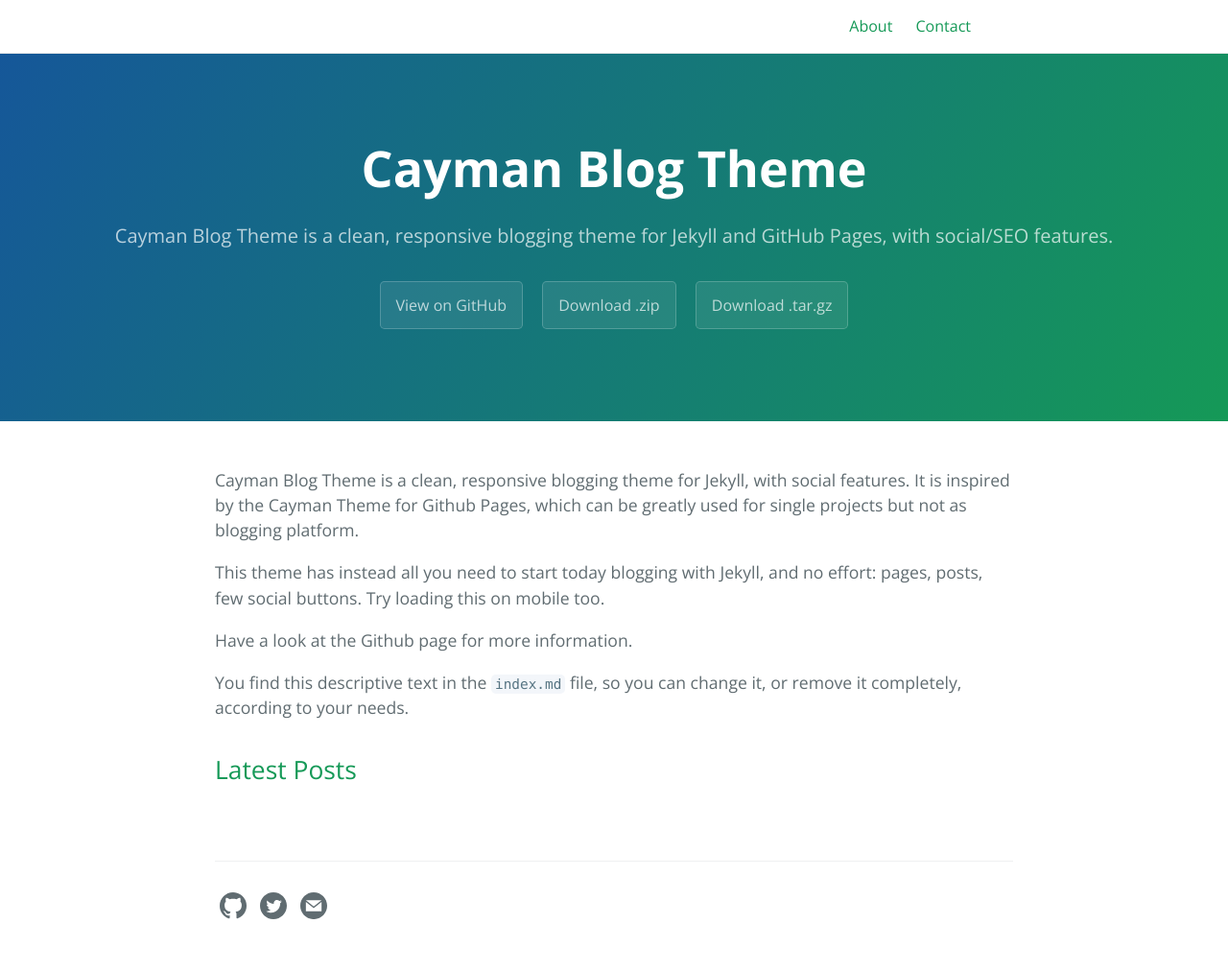
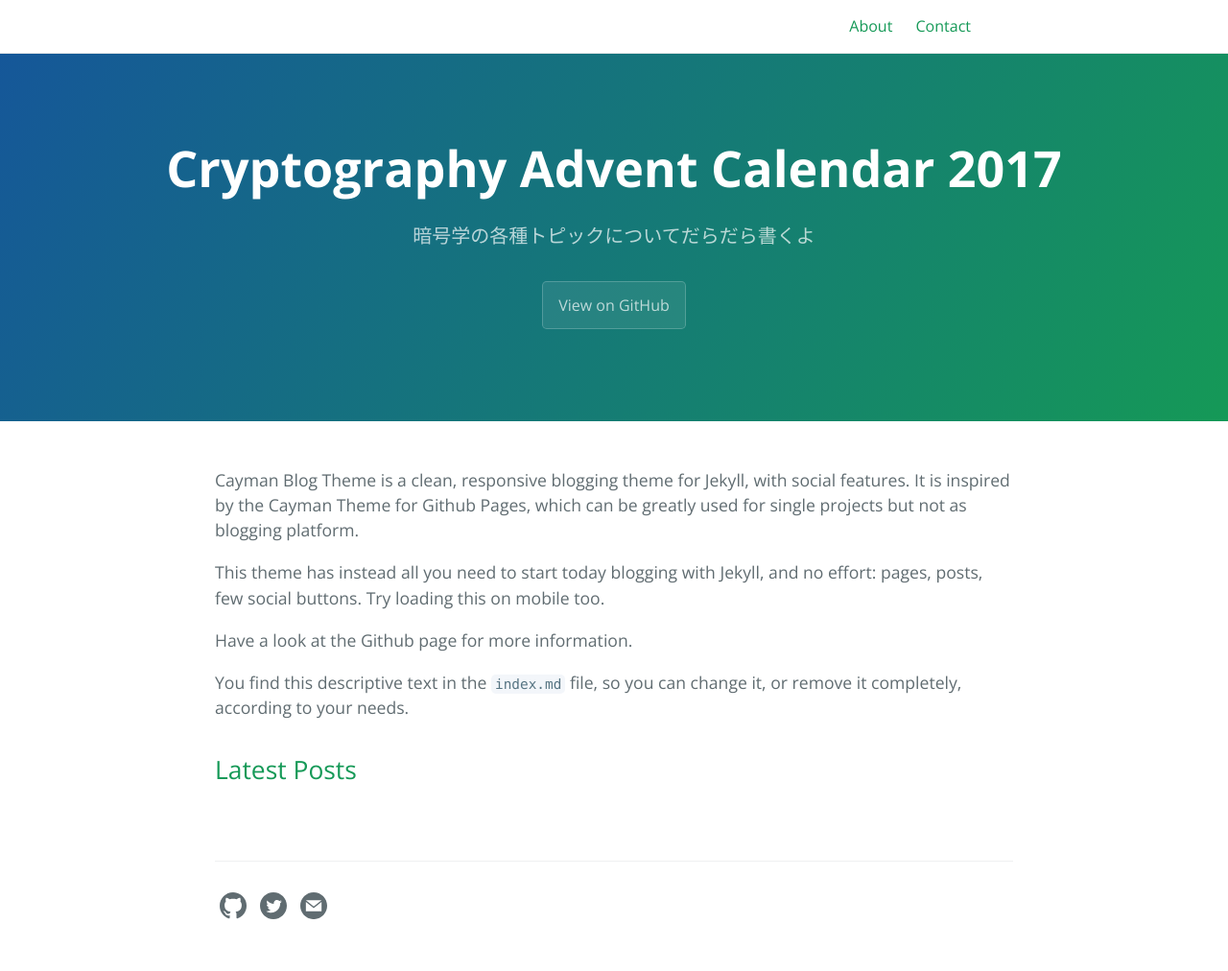
Before and after one commit to sylph01/crypto-ac-2017, a Jekyll site: the page built from index.md, in a window 1280 px wide. Shown: the whole page at 96% size. Built offline with Jekyll 4.4.1, drawn with Linux system fonts in a browser that asks for light colours.

Commit message:
Change title

```diff
--- a/_config.yml
+++ b/_config.yml
@@ -1,6 +1,5 @@
-title: Cayman Blog Theme
-description: Cayman Blog Theme is a clean, responsive blogging theme for Jekyll and GitHub Pages, with social/SEO features.
-show_downloads: true
+title: Cryptography Advent Calendar 2017
+description: 暗号学の各種トピックについてだらだら書くよ
 
 baseurl: "/crypto-ac-2017" # change this to the subpath of your site, e.g. /blog. Leave it empty if you don't need it.
 url: "https://s01.info" # change this to the base hostname & protocol for your site
@@ -19,9 +18,3 @@ image: /thumbnail-jumbo.png
 twitter:
   username: s01
 #  site:
-facebook:
-  #publisher: 1592372034171500
-  #profile_id: 1809805629
-  app_id: 1798910940422432 # cayman-blog
-  #authors: lorepirri
-#  admins:
```
